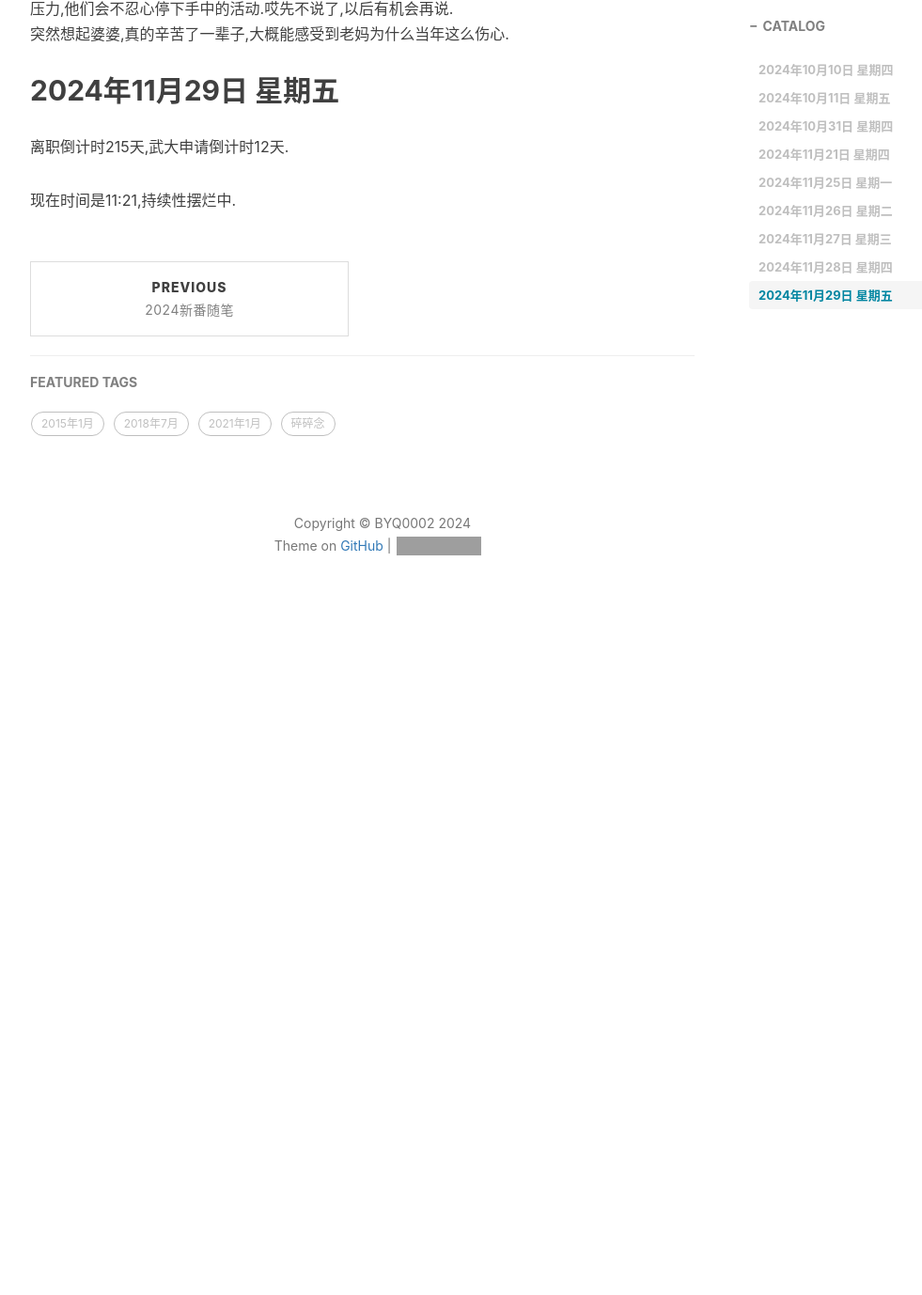
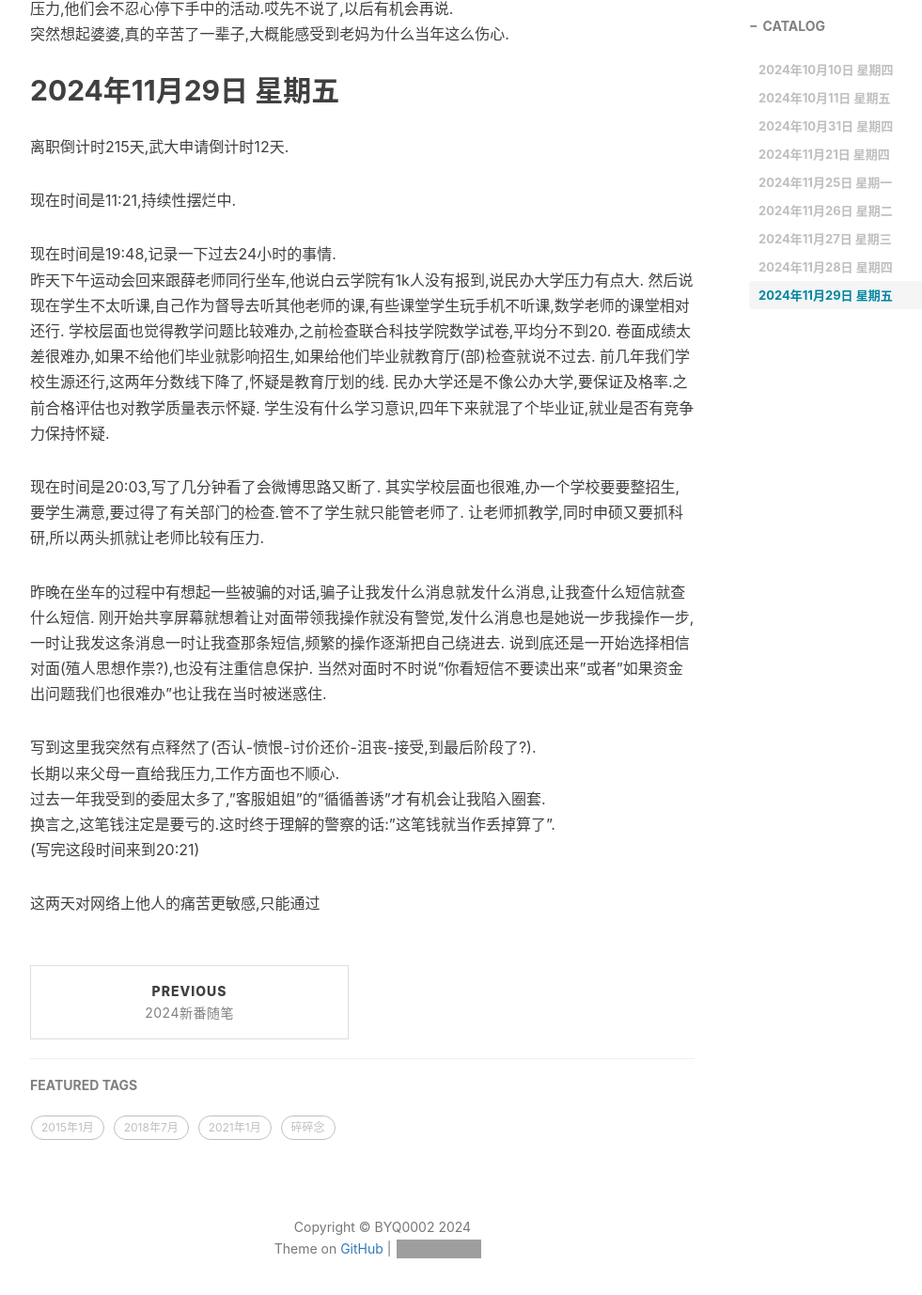
Before and after one commit to BYQ0002/BYQ0002.github.io, a Jekyll site: the page built from _posts/2024-10-01-一点近况v24.md, in a window 1280 px wide and 1400 px high, scrolled down 6111 px. Shown: the top 1378 px of the window at 94% size, without its empty margins (233-1214 px from the left). Built offline with Jekyll 4.4.1, drawn with Linux system fonts in a browser that asks for light colours; nearby versions of some CDN libraries; comment, search, counter and statistics services are not loaded; before the commit the page ends 6796 px from its top, so only the background shows below that; grey boxes are pictures that could not be loaded.

Commit message:
Update 2024-10-01-一点近况v24.md

```diff
--- a/_posts/2024-10-01-一点近况v24.md
+++ b/_posts/2024-10-01-一点近况v24.md
@@ -191,3 +191,29 @@ tags:                                                  #标签
 离职倒计时215天,武大申请倒计时12天.
 
 现在时间是11:21,持续性摆烂中.
+
+现在时间是19:48,记录一下过去24小时的事情.
+昨天下午运动会回来跟薛老师同行坐车,他说白云学院有1k人没有报到,说民办大学压力有点大.
+然后说现在学生不太听课,自己作为督导去听其他老师的课,有些课堂学生玩手机不听课,数学老师的课堂相对还行.
+学校层面也觉得教学问题比较难办,之前检查联合科技学院数学试卷,平均分不到20.
+卷面成绩太差很难办,如果不给他们毕业就影响招生,如果给他们毕业就教育厅(部)检查就说不过去.
+前几年我们学校生源还行,这两年分数线下降了,怀疑是教育厅划的线.
+民办大学还是不像公办大学,要保证及格率.之前合格评估也对教学质量表示怀疑.
+学生没有什么学习意识,四年下来就混了个毕业证,就业是否有竞争力保持怀疑.
+
+现在时间是20:03,写了几分钟看了会微博思路又断了.
+其实学校层面也很难,办一个学校要要整招生,要学生满意,要过得了有关部门的检查.管不了学生就只能管老师了.
+让老师抓教学,同时申硕又要抓科研,所以两头抓就让老师比较有压力.
+
+昨晚在坐车的过程中有想起一些被骗的对话,骗子让我发什么消息就发什么消息,让我查什么短信就查什么短信.
+刚开始共享屏幕就想着让对面带领我操作就没有警觉,发什么消息也是她说一步我操作一步,一时让我发这条消息一时让我查那条短信,频繁的操作逐渐把自己绕进去.
+说到底还是一开始选择相信对面(殖人思想作祟?),也没有注重信息保护.
+当然对面时不时说"你看短信不要读出来"或者"如果资金出问题我们也很难办"也让我在当时被迷惑住.
+
+写到这里我突然有点释然了(否认-愤恨-讨价还价-沮丧-接受,到最后阶段了?).
+长期以来父母一直给我压力,工作方面也不顺心.
+过去一年我受到的委屈太多了,"客服姐姐"的"循循善诱"才有机会让我陷入圈套.
+换言之,这笔钱注定是要亏的.这时终于理解的警察的话:"这笔钱就当作丢掉算了".
+(写完这段时间来到20:21)
+
+这两天对网络上他人的痛苦更敏感,只能通过
```
